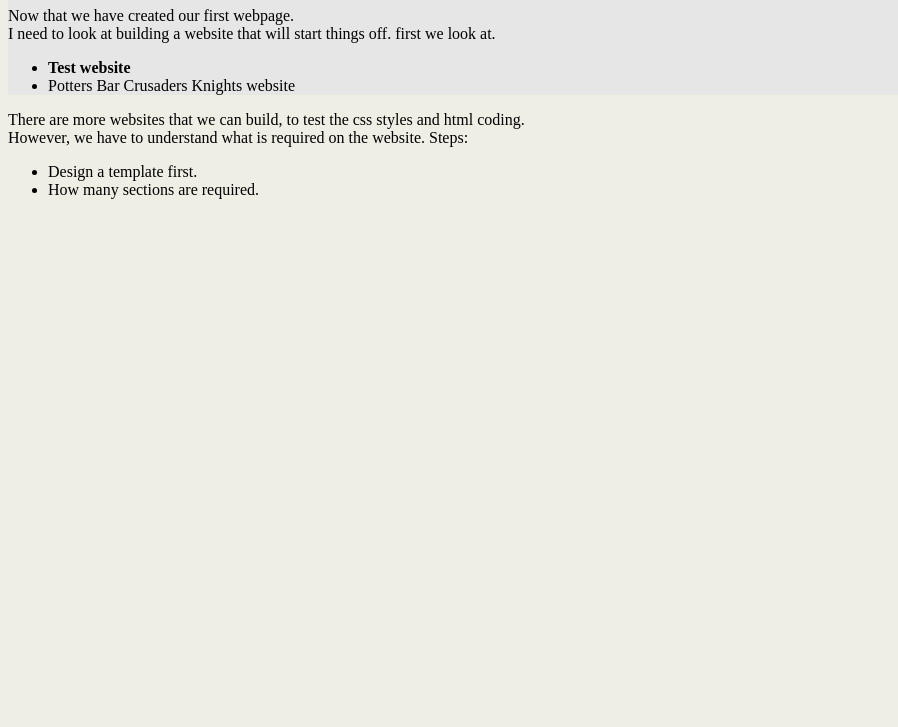
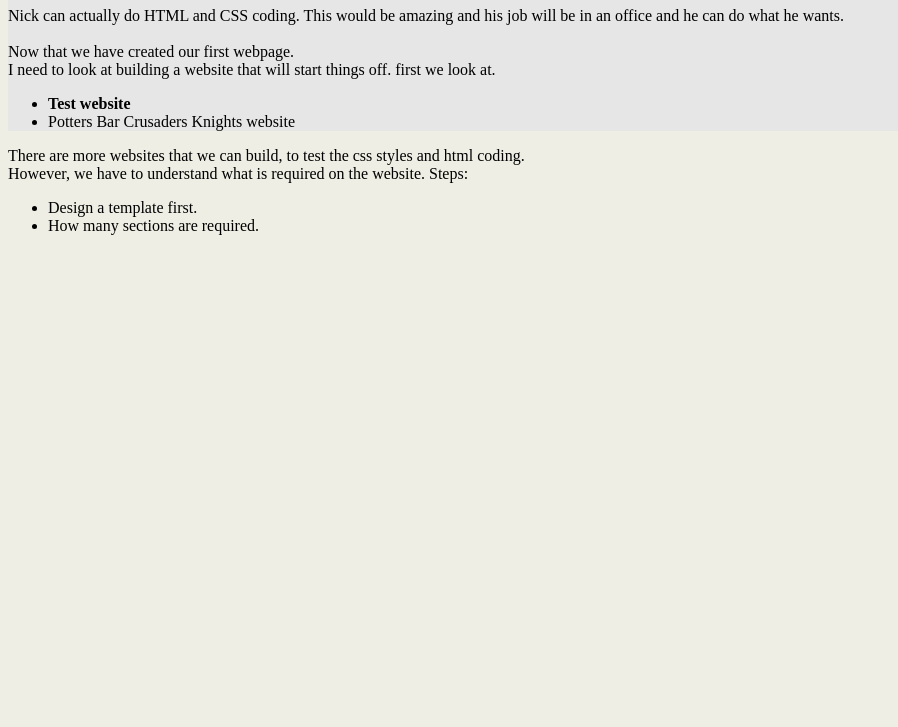
Before and after one commit to bamsters-web/bamsters-web.github.io, a plain HTML site: page index.html in a window 1280 px wide. Shown: the part 73-800 px from the top of the page, without its empty margins (0-898 px from the left). Drawn offline with Linux system fonts and the light colour scheme.

Commit message:
Update index.html

```diff
--- a/index.html
+++ b/index.html
@@ -20,7 +20,7 @@
     <body>
 
         <div id="top-section"><h1>Nicks-Web Spaces</h1>
-<p> Now that we have created our first webpage. <br> I need to look at building a website that will start things off.
+<p> Nick can actually do HTML and CSS coding. This would be amazing and his job will be in an office and he can do what he wants.<br><br>Now that we have created our first webpage. <br> I need to look at building a website that will start things off.
     first we look at.</p>
 
         <ul>
```
